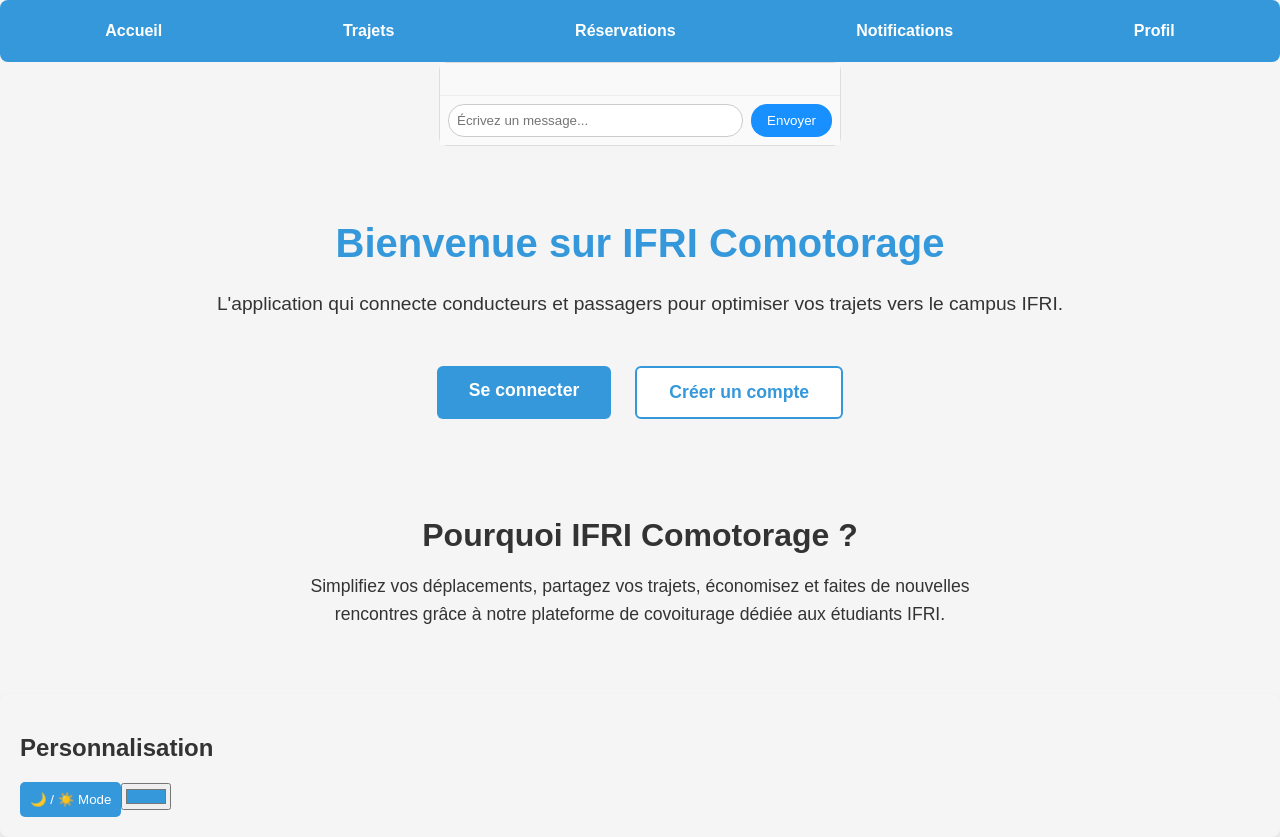
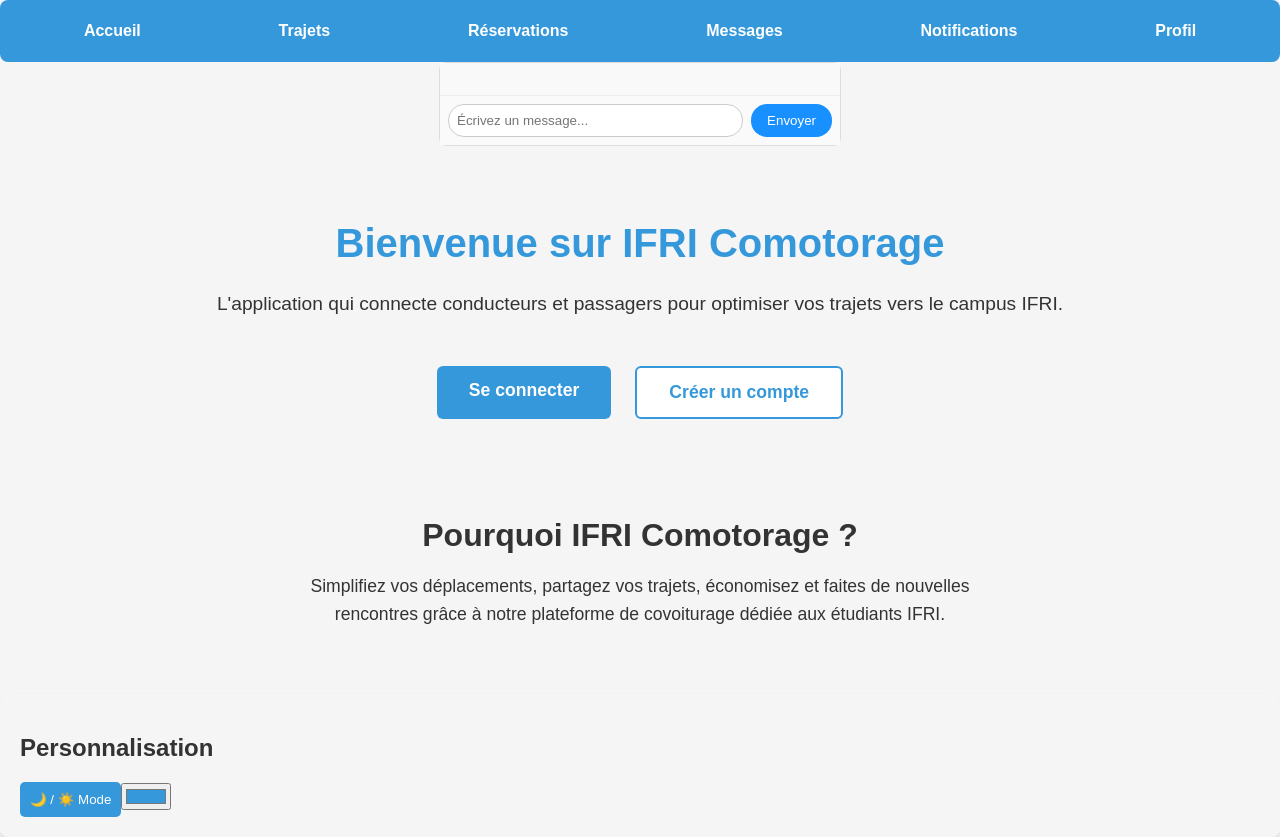
Before and after one commit to MiracleDvm/PIL1_2425-8, a Vue app in the folder frontend/: page / in a window 1280 px wide. Built offline with nearby package versions, Linux system fonts and the light colour scheme; sample sign-in values are in the browser's storage; the HTML template or start-up script is replaced by a standard one.

Commit message:
Update Navbar.vue

```diff
--- a/frontend/src/components/Navbar.vue
+++ b/frontend/src/components/Navbar.vue
@@ -1,15 +1,13 @@
 <template>
   <div class="nav">
     <div class="nav_div"> <div class="bar"></div> <div class="bar"></div> <div class="bar"></div> </div>
-    <nav class="navbar"><!--
-      <router-link to="/" class="nav-link">Présentation</router-link>-->
+    <nav class="navbar">
       <router-link to="/home" class="nav-link">Accueil</router-link>
       <router-link to="/trips" class="nav-link">Trajets</router-link>
       <router-link to="/reservations" class="nav-link">Réservations</router-link>
+      <router-link to="/chat" class="nav-link link">Messages</router-link>
       <router-link to="/notifications" class="nav-link">Notifications</router-link>
-      <router-link to="/profile" class="nav-link">Profil</router-link><!--
-      <router-link to="/login" class="nav-link">Connexion</router-link>
-      <router-link to="/register" class="nav-link">Inscription</router-link>-->
+      <router-link to="/profile" class="nav-link">Profil</router-link>
     </nav>
   </div>
 </template>
```
